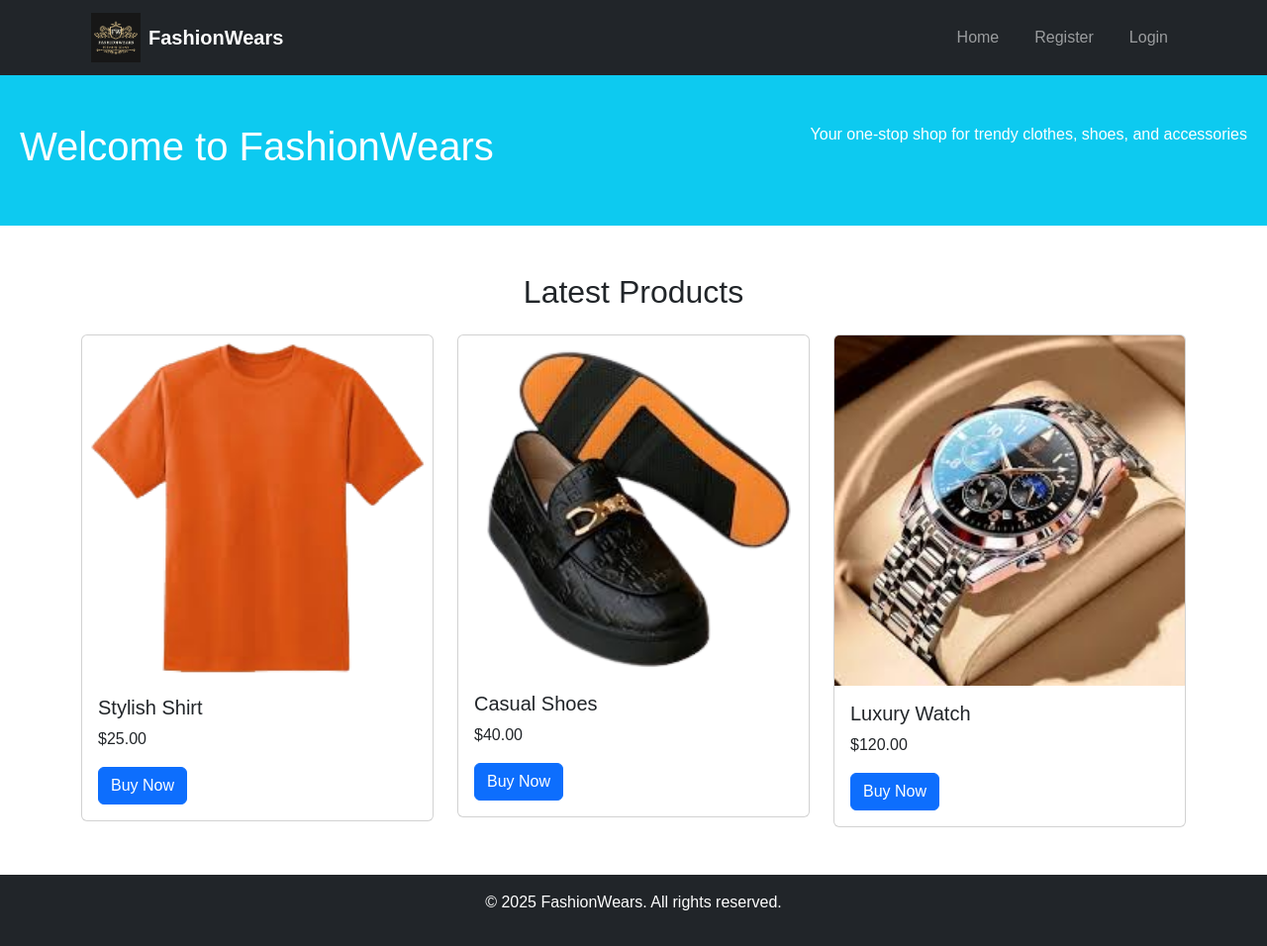
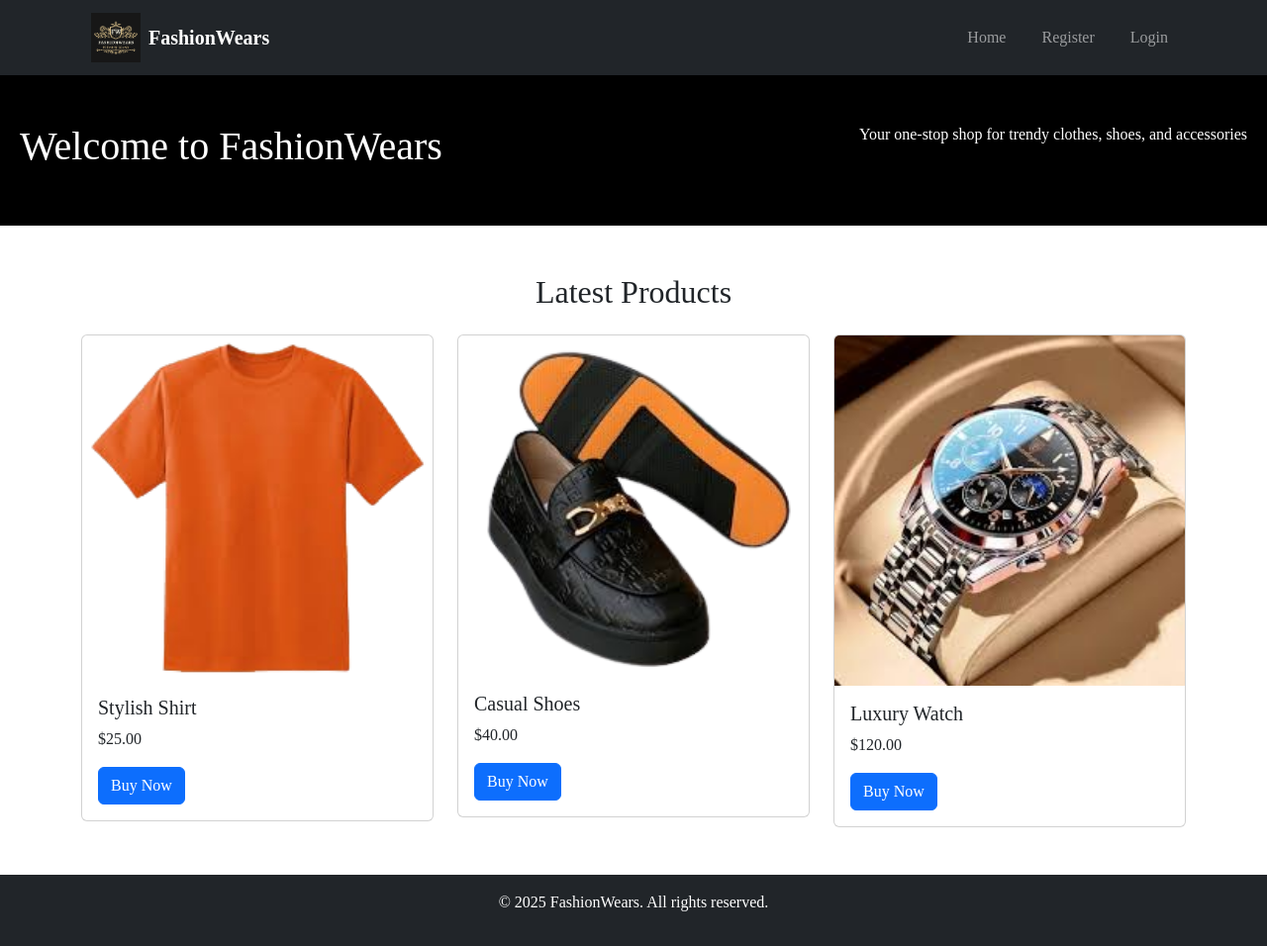
Before and after one commit to Abdullahadeoba/FashionWears, a PHP site: page / in a window 1280 px wide. Shown: the whole page at 99% size. Run offline with PHP 8.4, Linux system fonts and the light colour scheme.

Commit message:
still working

```diff
--- a/css/style.css
+++ b/css/style.css
@@ -1,5 +1,5 @@
 body {
-    font-family: Arial, sans-serif;
+    font-family: "fira code";
     margin: 0;
     padding: 0;
 }
--- a/index.html
+++ b/index.html
@@ -34,7 +34,7 @@
     </nav>
 
     <!-- Hero Section -->
-    <header class="bg-info text-white text-center py-5">
+    <header class="bg- text-white text-center py-5">
         <h1>Welcome to FashionWears</h1>
         <p>Your one-stop shop for trendy clothes, shoes, and accessories</p>
     </header>
```
